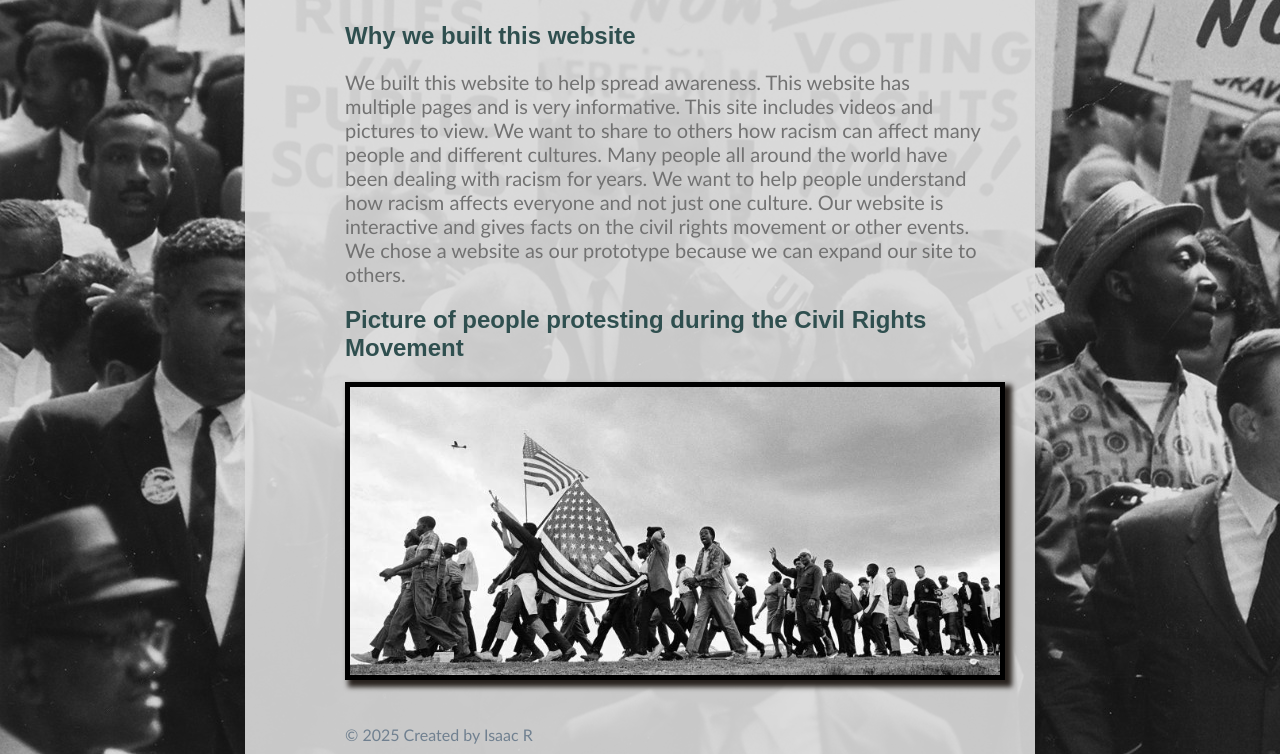
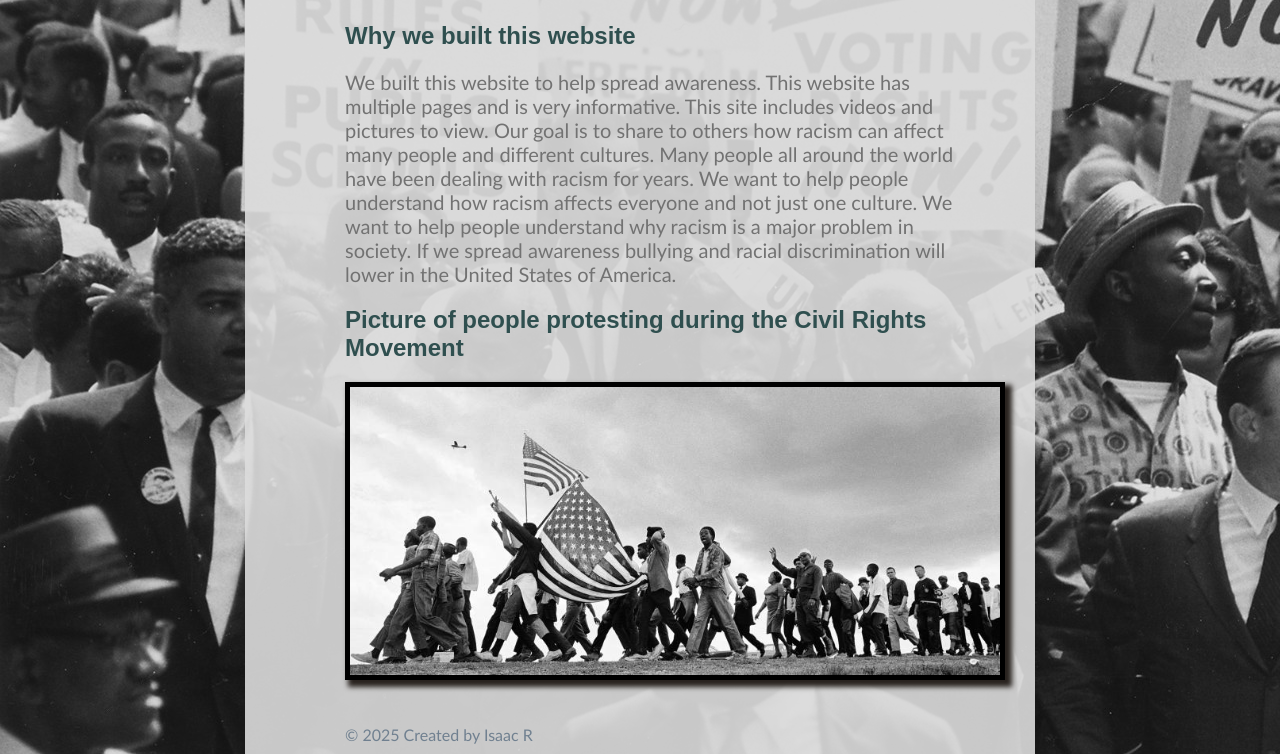
Before and after one commit to ir-2025/project, a plain HTML site: page index.html in a window 1280 px wide. Shown: the part 148-902 px from the top of the page. Drawn offline with Linux system fonts and the light colour scheme.

Commit message:
changed index paragraph

```diff
--- a/index.html
+++ b/index.html
@@ -20,7 +20,7 @@
         <section>
             <h1>Introduction</h1>
             <h2>Why we built this website</h2>
-            <p>We built this website to help spread awareness. This website has multiple pages and is very informative. This site includes videos and pictures to view. We want to share to others how racism can affect many people and different cultures. Many people all around the world have been dealing with racism for years. We want to help people understand how racism affects everyone and not just one culture. Our website is interactive and gives facts on the civil rights movement or other events. We chose a website as our prototype because we can expand our site to others.</p>
+            <p>We built this website to help spread awareness. This website has multiple pages and is very informative. This site includes videos and pictures to view. Our goal is to share to others how racism can affect many people and different cultures. Many people all around the world have been dealing with racism for years. We want to help people understand how racism affects everyone and not just one culture. We want to help people understand why racism is a major problem in society. If we spread awareness bullying and racial discrimination will lower in the United States of America.</p>
 
             <h2>Picture of people protesting during the Civil Rights Movement<h2>
             <img src="images/intro-pic.jpg" alt="picture of protest" width="650px">
```
